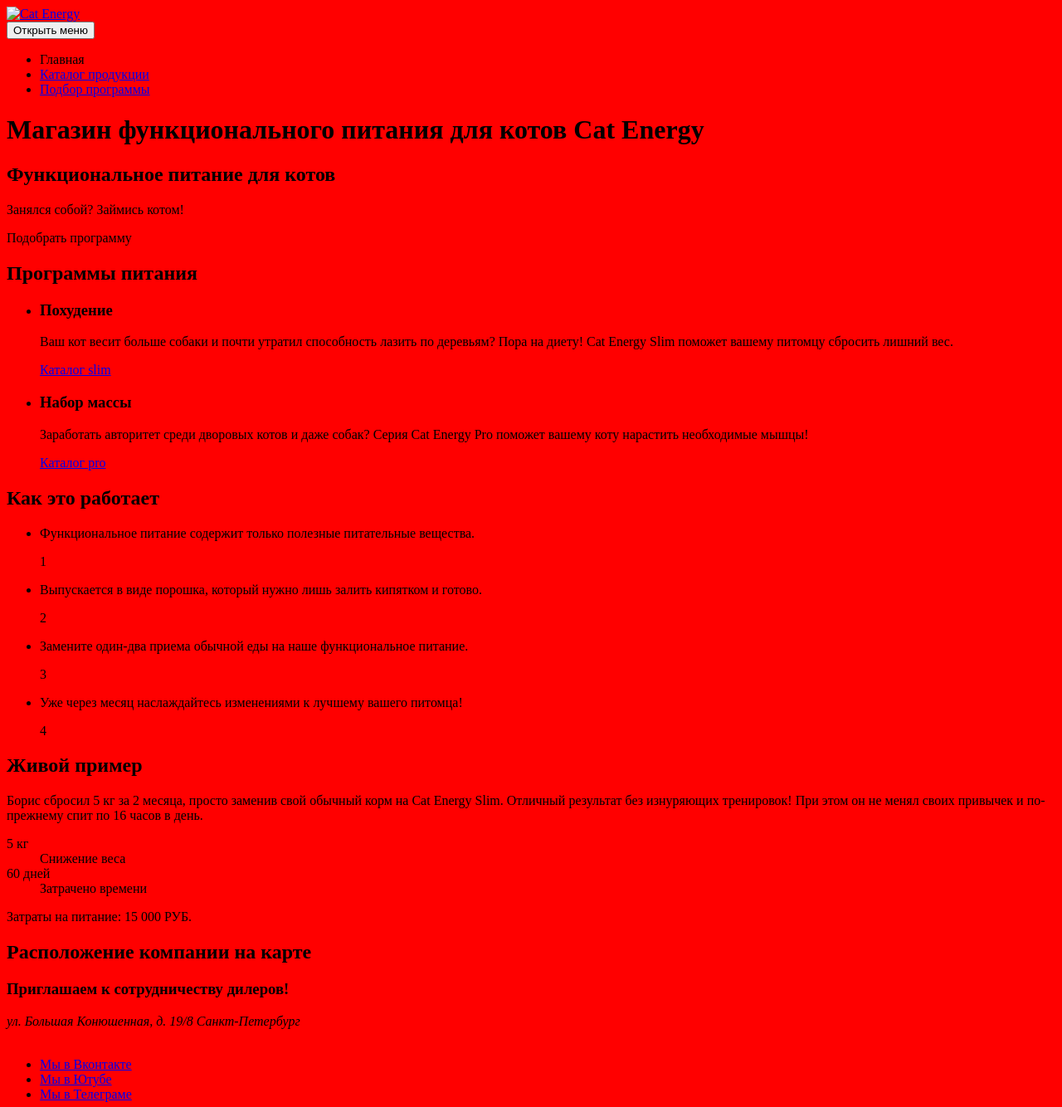
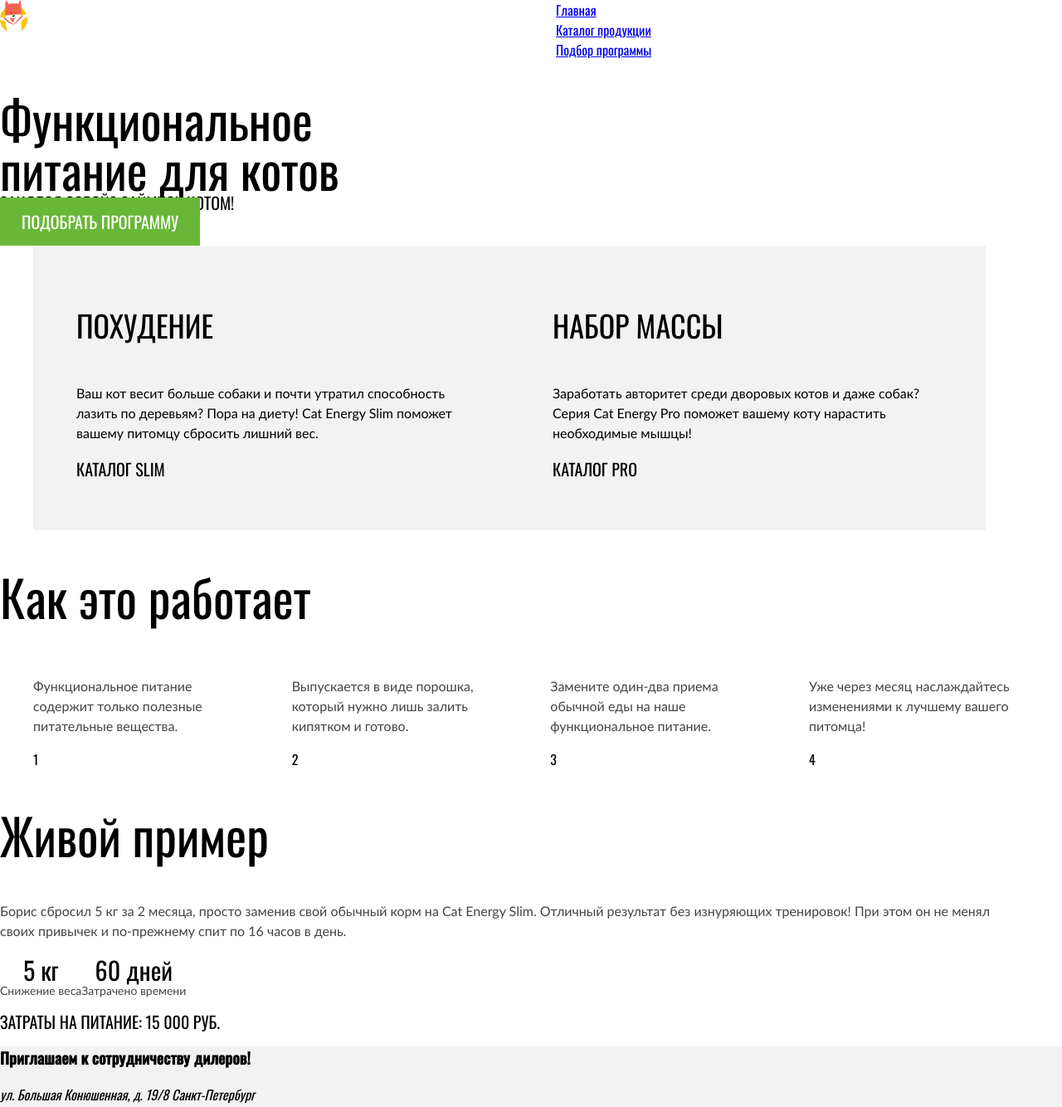
Before and after one commit to htmlacademy-adaptive/2418867-cat-energy-1, a website: page source/index.html in a window 1280 px wide. Shown: the top 1334 px of the page at 83% size. Drawn offline with nearby package versions, Linux system fonts and the light colour scheme; files that its build step writes are made by us from their sources; files whose address does not match are found by name.

Commit message:
3 module

```diff
--- a/source/index.html
+++ b/source/index.html
@@ -1,42 +1,43 @@
 <!DOCTYPE html>
-<html lang="ru">
+<html class="page" lang="ru">
 
 <head>
   <meta charset="UTF-8">
+  <meta name="viewport" content="width=device-width, initial-scale=1">
   <title>HTML Academy: Cat Energy</title>
   <link rel="stylesheet" href="../source/css/style.css" />
 </head>
 
 <body class="page-body">
   <header class="main-header">
-    <a class="main-header__logo logo" href="#">
-      <picture>
-        <img class="logo__image" src="#" alt="Cat Energy">
-      </picture>
-    </a>
     <nav class="main-nav">
-      <button class="main-nav__toggle" type="button">
-        <span class="visually-hidden">Открыть меню</span>
-      </button>
       <div class="main-nav__wrapper">
+        <a class="main-nav__logo logo" href="#">
+          <picture>
+            <img class="logo__image" src="./img/logo-mobile-cat.svg" alt="Cat Energy">
+          </picture>
+        </a>
         <ul class="main-nav__list site-list">
           <li class="site-list__item site-list__item--curent">
-            <a>
+            <a class="site-list__link" href="#">
               Главная
             </a>
           </li>
           <li class="site-list__item">
-            <a href="#">
+            <a class="site-list__link" href="#">
               Каталог продукции
             </a>
           </li>
           <li class="site-list__item">
-            <a href="#">
+            <a class="site-list__link" href="#">
               Подбор программы
             </a>
           </li>
         </ul>
       </div>
+      <button class="main-nav__toggle" type="button">
+        <span class="visually-hidden">Открыть меню</span>
+      </button>
     </nav>
   </header>
   <main class="main-container">
@@ -44,8 +45,8 @@
     <section class="welcome">
       <div class="welcome__wrapper">
         <h2 class="welcome__title">Функциональное питание для котов</h2>
-        <p class="welcome__inro">Занялся собой? Займись котом!</p>
-        <a class="welcome__program-selection button-link">Подобрать программу</a>
+        <p class="welcome__intro">Занялся собой? Займись котом!</p>
+        <a class="welcome__program-selection button-link" href="#">Подобрать программу</a>
       </div>
     </section>
     <section class="nutrition">
@@ -91,7 +92,7 @@
       <p class="case__description">Борис сбросил 5 кг за 2 месяца, просто заменив свой обычный корм на Cat Energy
         Slim. Отличный результат без изнуряющих тренировок! При этом он не менял своих привычек и по-прежнему спит по
         16 часов в день. </p>
-        <dl>
+        <dl class="case__holder">
       <div class="case__item">
         <dt class="case__number">
           5 кг
@@ -109,7 +110,7 @@
         </dd>
       </div>
       </dl>
-      <p>Затраты на питание: 15 000 РУБ.</p>
+      <p class="case__text">Затраты на питание: 15 000 РУБ.</p>
       <div class="case__slider">
 
       </div>
--- /dev/null
+++ b/source/sass/blocks/main/advantages.scss
@@ -0,0 +1,28 @@
+.advantages {
+  width: 1220px;
+
+  &__title {
+    font-family: "Oswald", sans-serif;
+    font-size: 60px;
+    font-weight: 400;
+    line-height: 60px;
+  }
+
+  &__list {
+    display: flex;
+    justify-content: space-between;
+  }
+
+  &__item {
+    list-style: none;
+    width: 245px;
+  }
+
+  &__description {
+    font-family: "Lato", sans-serif;
+    font-size: 16px;
+    font-weight: 400;
+    line-height: 24px;
+    color: #444444;
+  }
+}
--- /dev/null
+++ b/source/sass/blocks/main/case.scss
@@ -0,0 +1,48 @@
+.case {
+  width: 1220px;
+
+  &__title {
+    font-family: "Oswald", sans-serif;
+    font-size: 60px;
+    font-weight: 400;
+    line-height: 60px;
+  }
+
+  &__description {
+    font-family: "Lato", sans-serif;
+    font-size: 16px;
+    font-weight: 400;
+    line-height: 24px;
+    color: #444444;
+  }
+
+  &__holder {
+    display: flex;
+  }
+
+  &__number {
+    font-family: "Oswald", sans-serif;
+    font-size: 30px;
+    font-weight: 400;
+    line-height: 37px;
+    text-align: center;
+  }
+
+  &__information {
+    font-family: "Lato", sans-serif;
+    font-size: 14px;
+    font-weight: 400;
+    line-height: 14px;
+    color: #444444;
+    margin: 0;
+  }
+
+  &__text {
+    font-family: "Oswald", sans-serif;
+    font-size: 20px;
+    font-style: normal;
+    font-weight: 400;
+    line-height: 20px;
+    text-transform: uppercase;
+  }
+}
--- /dev/null
+++ b/source/sass/blocks/main/nutrition.scss
@@ -0,0 +1,39 @@
+.nutrition {
+  width: 1220px;
+
+  &__list {
+    display: flex;
+  }
+
+  &__item {
+    width: 574px;
+    box-sizing: border-box;
+    display: flex;
+    padding: 41px 61px 59px 52px;
+    flex-direction: column;
+    background-color: #f2f2f2;
+  }
+
+  &__program {
+    font-family: "Oswald", sans-serif;
+    font-size: 36px;
+    font-weight: 400;
+    line-height: 36px;
+    text-transform: uppercase;
+  }
+
+  &__description {
+    font-family: "Lato", sans-serif;
+    font-size: 16px;
+    line-height: 24px;
+  }
+
+  &__link {
+    font-family: "Oswald", sans-serif;
+    font-size: 20px;
+    line-height: normal;
+    text-transform: uppercase;
+    text-decoration: none;
+    color: #000000;
+  }
+}
--- /dev/null
+++ b/source/sass/blocks/main/welcome.scss
@@ -0,0 +1,31 @@
+.welcome {
+  width: 414px;
+
+  &__title {
+    font-family: "Oswald", sans-serif;
+    font-size: 59px;
+    line-height: 60px;
+    font-weight: 400;
+    margin: 0;
+    padding: 0;
+  }
+
+  &__intro {
+    font-family: "Oswald", sans-serif;
+    font-size: 20px;
+    line-height: 20px;
+    text-transform: uppercase;
+    margin: 0;
+    padding: 0;
+  }
+
+  &__program-selection {
+    text-align: center;
+    font-family: "Oswald", sans-serif;
+    font-size: 20px;
+    line-height: 26px;
+    text-transform: uppercase;
+    text-decoration: none;
+    color: #ffffff;
+  }
+}
--- a/source/sass/style.scss
+++ b/source/sass/style.scss
@@ -1,3 +1,124 @@
+@import "./blocks/main/welcome.scss";
+@import "./blocks/main/nutrition.scss";
+@import "./blocks/main/advantages.scss";
+@import "./blocks/main/case.scss";
+@import "./blocks/footer/map.scss";
+@import "./blocks/footer/social.scss";
+
+@font-face {
+  font-family: "Lato";
+  font-style: normal;
+  font-weight: 400;
+  font-display: swap;
+  src:
+    url("../fonts/lato/Lato-Regular.woff") format("woff"),
+    url("../fonts/lato/Lato-Regular.woff2") format("woff2");
+}
+
+@font-face {
+  font-family: "Oswald";
+  font-style: normal;
+  font-weight: 500;
+  font-display: swap;
+  src:
+    url("../fonts/oswald/oswaldmedium.woff") format("woff"),
+    url("../fonts/oswald/oswaldmedium.woff2") format("woff2");
+}
+
+@font-face {
+  font-family: "Oswald";
+  font-style: normal;
+  font-weight: 400;
+  font-display: swap;
+  src:
+    url("../fonts/oswald/oswaldregular.woff") format("woff"),
+    url("../fonts/oswald/oswaldregular.woff2") format("woff2");
+}
+
+$tablet-width: 768px;
+$desktop-width: 1200px;
+$mobile-width-only: 767px;
+
+.visually-hidden {
+  position: absolute;
+  width: 1px;
+  height: 1px;
+  margin: -1px;
+  border: 0;
+  padding: 0;
+  white-space: nowrap;
+  clip-path: inset(100%);
+  clip: rect(0 0 0 0);
+  overflow: hidden;
+}
+
+.page {
+  height: 100%;
+  font-family: "Oswald", "Lato", sans-serif;
+}
+
+
 .page-body {
-  background-color: red;
+  margin: 0;
+  min-height: 100%;
 }
+
+.main-header {
+  display: flex;
+  flex-direction: column;
+}
+
+@media (min-width: $tablet-width) {
+  .main-nav__wrapper {
+    display: flex;
+    justify-content: space-between;
+    margin: 0 auto;
+  }
+
+  .main-nav__toggle {
+    display: none;
+  }
+}
+
+.main-nav__logo {
+  height: 65px;
+
+  @media (min-width: $tablet-width) {
+    width: 200px;
+    height: 75px;
+
+    @media (min-width: $desktop-width) {
+      width: 610px;
+      height: 114px;
+    }
+  }
+}
+
+@media (min-width: $tablet-width) {
+  .site-list {
+    width: 441px;
+  }
+}
+
+@media (min-width: $desktop-width) {
+  .site-list {
+    width: 610px;
+  }
+}
+
+.main-nav__list {
+  margin: 0;
+  padding: 0;
+  list-style: none;
+}
+
+
+.main-footer {
+  background-color: #f2f2f2;
+}
+
+
+.button-link {
+  background-color: #69b738;
+  padding: 14px 26px;
+}
```
Also changed, not shown: source/img/logo-mobile-cat.svg (added), source/sass/blocks/footer/map.scss (added), source/sass/blocks/footer/social.scss (added), 1 other file.
